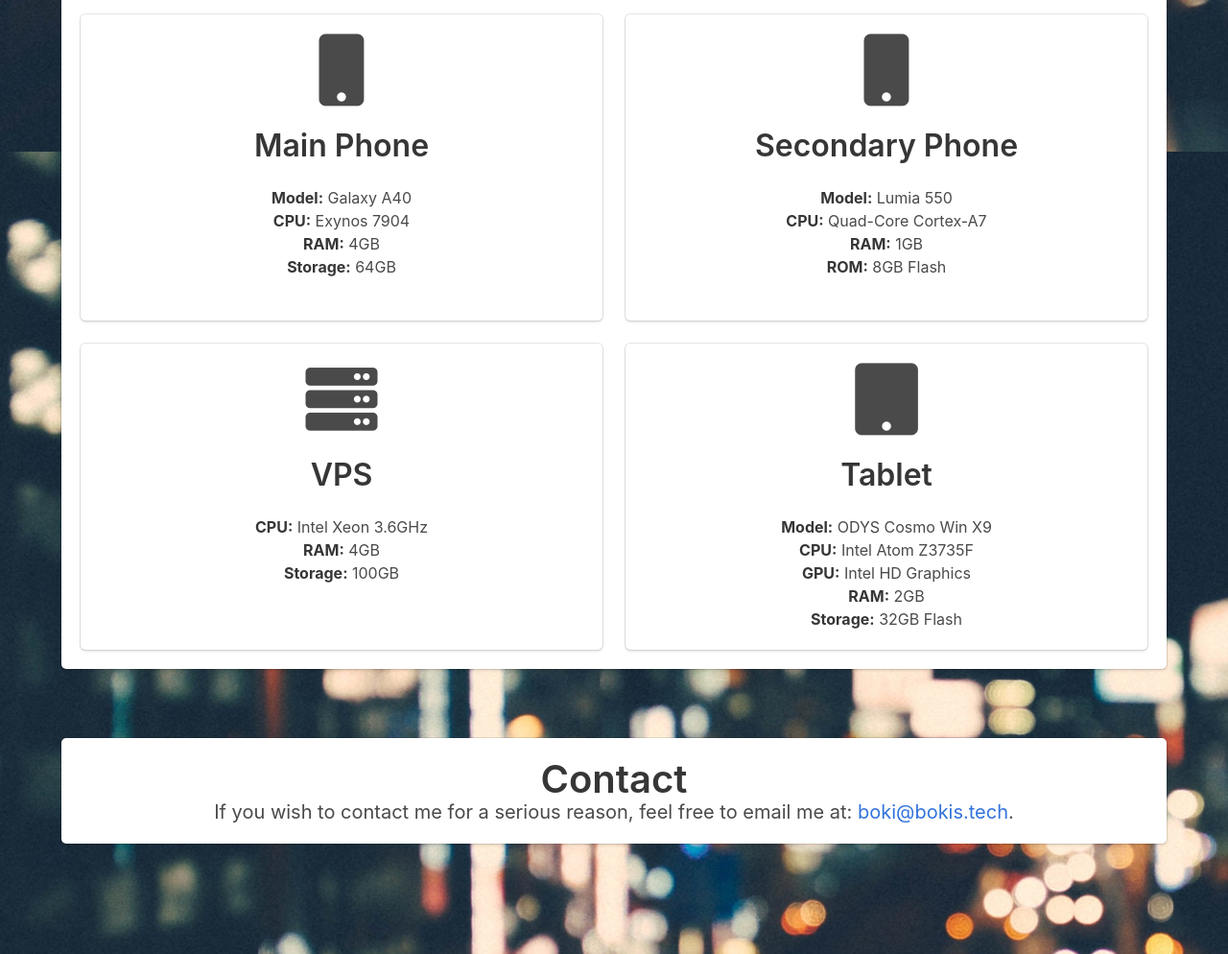
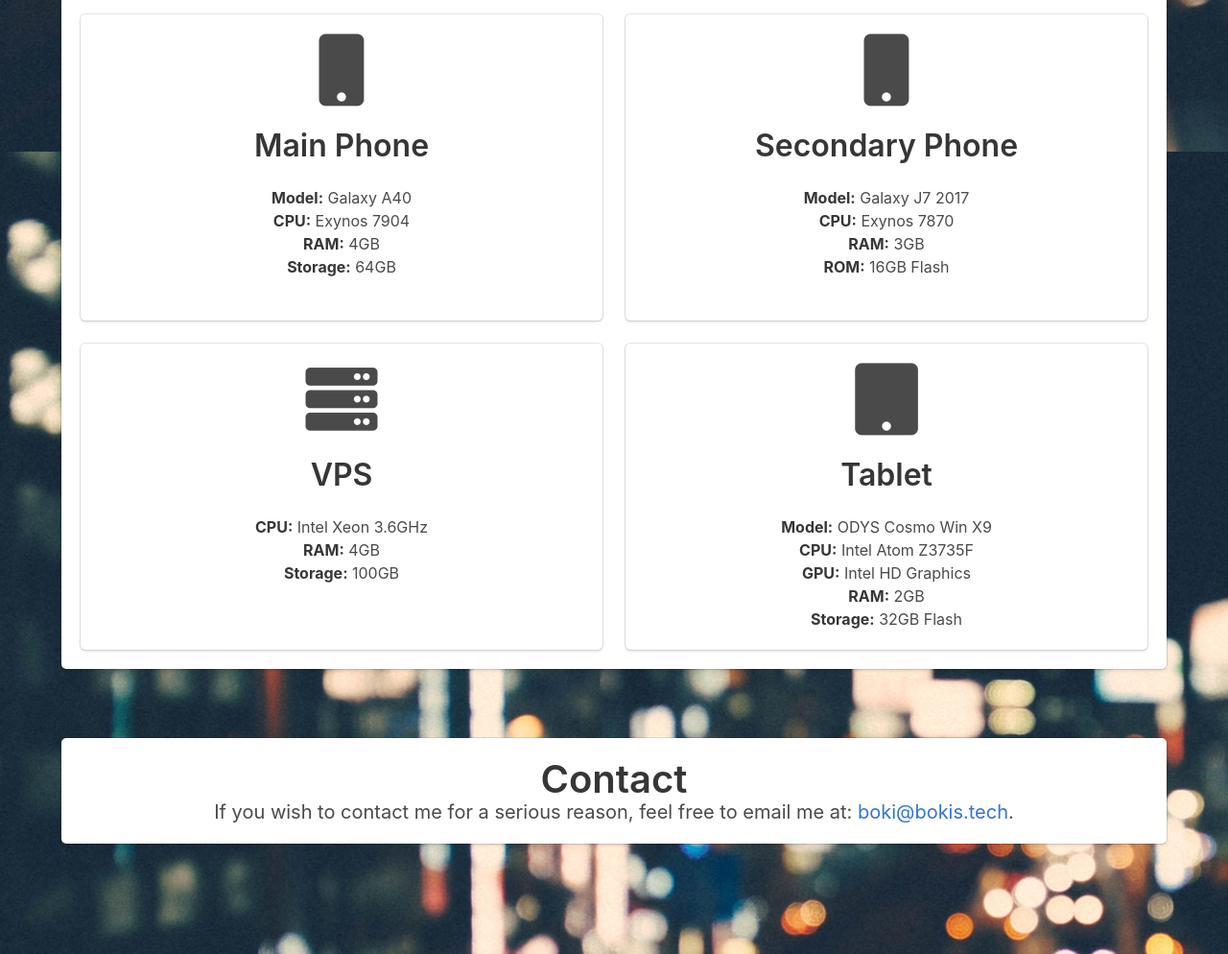
Before and after one commit to TheBearYT/Boki-Website, a plain HTML site: page index.html in a window 1280 px wide. Shown: the part 1282-2276 px from the top of the page at 96% size. Drawn offline with Linux system fonts and the light colour scheme.

Commit message:
Update index.html

```diff
--- a/index.html
+++ b/index.html
@@ -74,10 +74,10 @@
 										<br>
 										<br>
 										<p class="title is-3">Secondary Phone</p>
-										<p><strong>Model:</strong> Lumia 550</p>
-										<p><strong>CPU:</strong> Quad-Core Cortex-A7</p>
-										<p><strong>RAM:</strong> 1GB</p>
-										<p><strong>ROM:</strong> 8GB Flash</p>
+										<p><strong>Model:</strong> Galaxy J7 2017</p>
+										<p><strong>CPU:</strong> Exynos 7870</p>
+										<p><strong>RAM:</strong> 3GB</p>
+										<p><strong>ROM:</strong> 16GB Flash</p>
 										<br>
 									</div>
 								</div>
```
